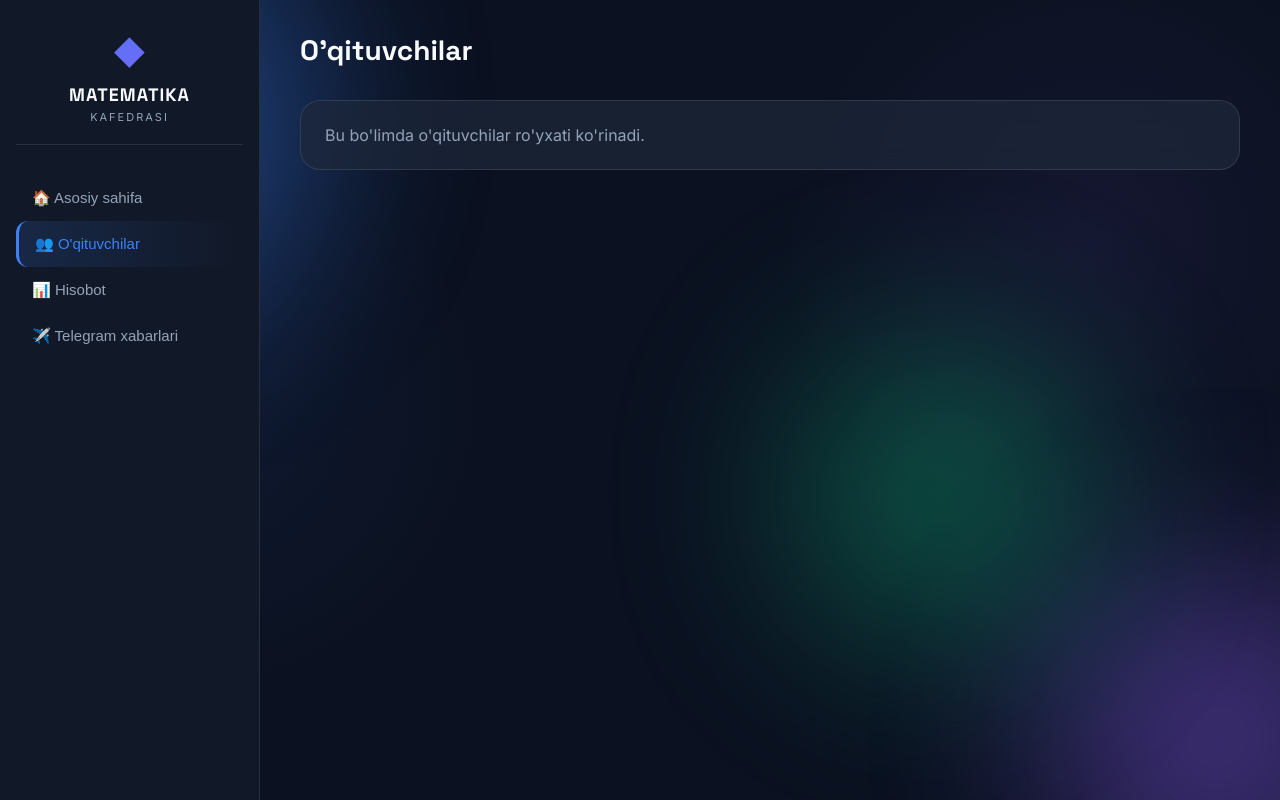
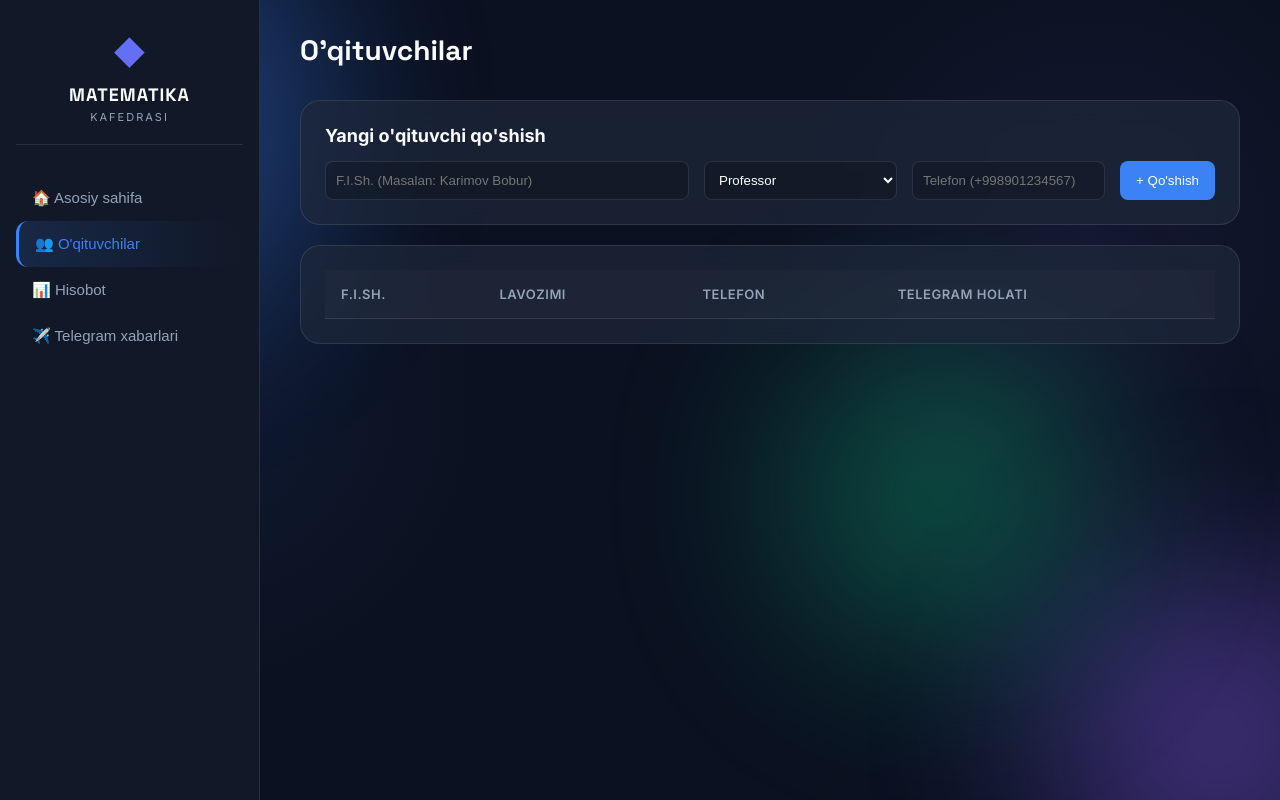
Before and after one commit to sanjarturdiboyev3-bit/kafedra-monitoring, a plain HTML site: page public/index.html in a window 1280 px wide. Both pictures are taken after a click on the button "👥 O'qituvchilar". Drawn offline with nearby package versions, Linux system fonts and the light colour scheme.

Commit message:
Update index.html

```diff
--- a/public/index.html
+++ b/public/index.html
@@ -267,8 +267,39 @@
       <div class="header">
         <h1>O'qituvchilar</h1>
       </div>
+
+      <!-- Yangi o'qituvchi qo'shish formasi -->
+      <div class="panel" style="margin-bottom: 20px;">
+        <h2 style="margin-bottom: 15px; font-size: 18px;">Yangi o'qituvchi qo'shish</h2>
+        <div style="display: flex; gap: 15px; flex-wrap: wrap;">
+          <input type="text" id="t-name" placeholder="F.I.Sh. (Masalan: Karimov Bobur)" style="flex: 2; min-width: 200px; padding: 10px; border-radius: 8px; border: 1px solid var(--border); background: rgba(0,0,0,0.2); color: white;">
+          <select id="t-pos" style="flex: 1; min-width: 150px; padding: 10px; border-radius: 8px; border: 1px solid var(--border); background: rgba(0,0,0,0.2); color: white;">
+            <option>Professor</option>
+            <option>Dotsent</option>
+            <option>Katta o'qituvchi</option>
+            <option>O'qituvchi</option>
+            <option>Assistent</option>
+          </select>
+          <input type="text" id="t-phone" placeholder="Telefon (+998901234567)" style="flex: 1; min-width: 150px; padding: 10px; border-radius: 8px; border: 1px solid var(--border); background: rgba(0,0,0,0.2); color: white;">
+          <button class="btn-upload" onclick="addTeacher()">+ Qo'shish</button>
+        </div>
+      </div>
+
+      <!-- O'qituvchilar ro'yxati jadvali -->
       <div class="panel">
-        <p style="color: var(--text-muted);">Bu bo'limda o'qituvchilar ro'yxati ko'rinadi.</p>
+        <table id="teachers-table">
+          <thead>
+            <tr>
+              <th>F.I.Sh.</th>
+              <th>Lavozimi</th>
+              <th>Telefon</th>
+              <th>Telegram holati</th>
+            </tr>
+          </thead>
+          <tbody id="teachers-list">
+            <!-- JS orqali to'ldiriladi -->
+          </tbody>
+        </table>
       </div>
     </div>
 
```
